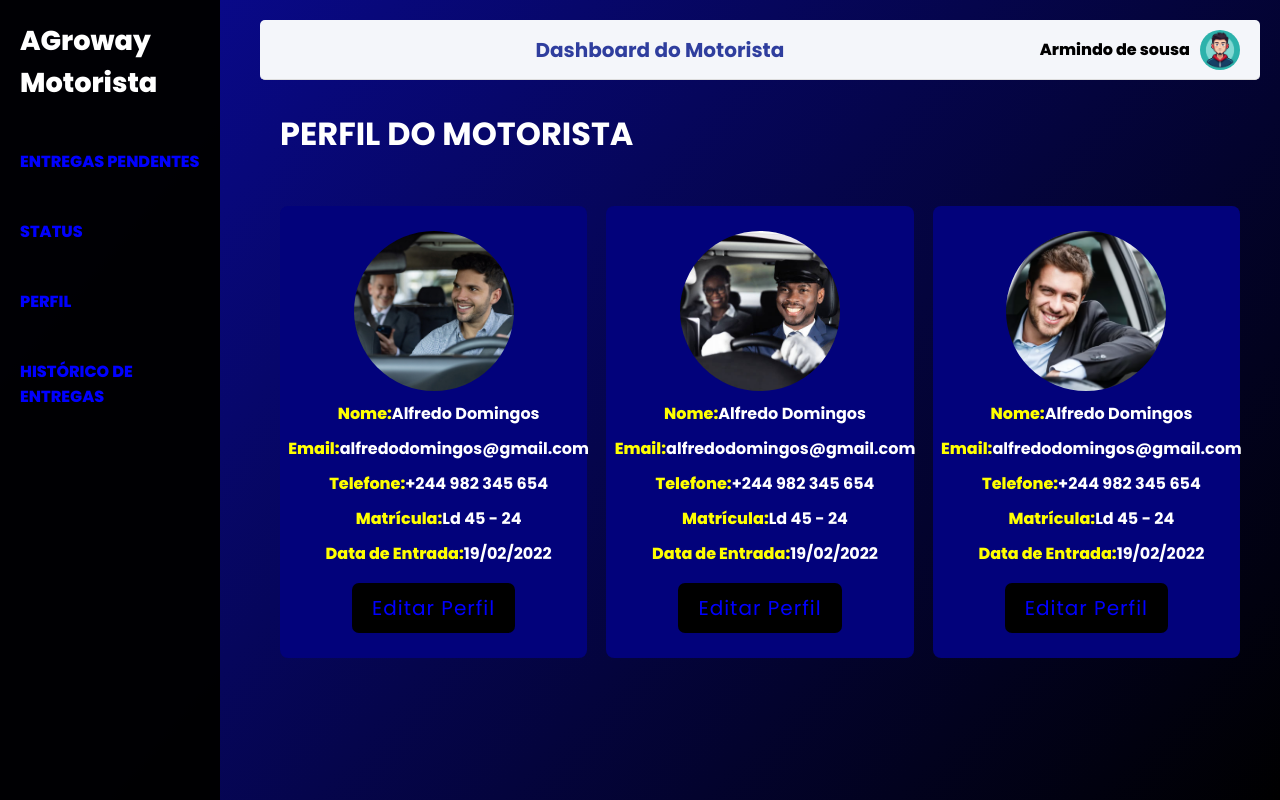
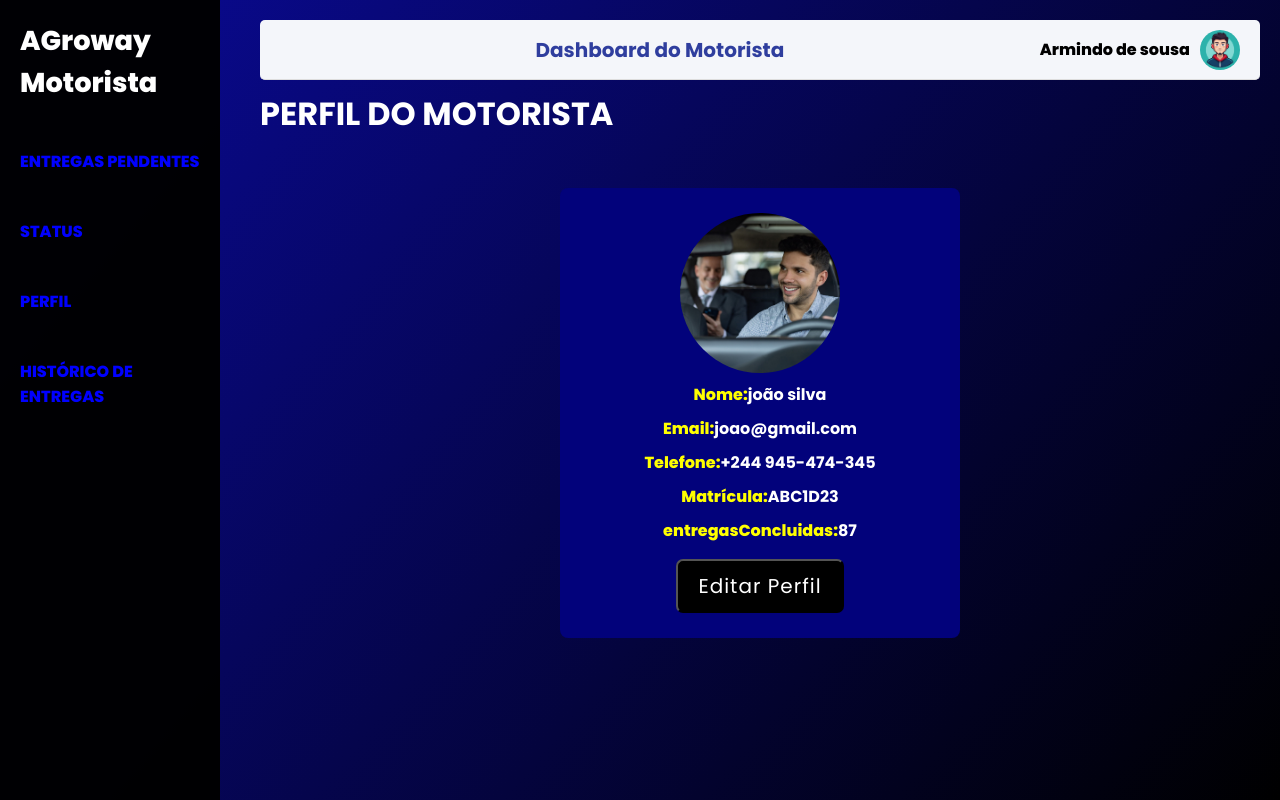
Before and after one commit to Armindo-10/dashboardMotorista, a React (Vite) app: page /perfil in a window 1280 px wide. Built offline with nearby package versions, Linux system fonts and the light colour scheme.

Commit message:
modified present

```diff
--- a/package.json
+++ b/package.json
@@ -14,6 +14,7 @@
     "react-dom": "^19.0.0",
     "react-icons": "^5.5.0",
     "react-router-dom": "^7.5.3",
+    "react-toastify": "^11.0.5",
     "recharts": "^2.15.3",
     "styled-components": "^6.1.17"
   },
--- a/src/App.css
+++ b/src/App.css
@@ -26,4 +26,7 @@ body {
   width: 100vw;
   height: 100vh;
   z-index: 0;
+  overflow-x: hidden;
+
+
 }
--- a/src/Components/ChartCard.jsx
+++ /dev/null
@@ -1,131 +0,0 @@
-import styled from "styled-components";
-import { Link } from "react-router-dom";
-import FirsDrive from "../imagens/PrimeiroMotorista.jpg";
-import SecondDrive from "../imagens/SegundoMotorista.jpg";
-import tirdDrive from "../imagens/motorista-atendimento.webp";
-
-
-const ChartCardContainer = styled.section`
-    width: 100%;
-`;
-
-const Titulo = styled.h2`
-	color: white;
-	font-size: 2rem;
-	text-transform: uppercase;
-	margin-top: 10px;
-`;
-
-const Cards = styled.div`
-    display: flex;
-	flex-wrap: wrap;
-	align-items: center;
-	justify-content: space-between;
-	margin-top: 5%;
-	gap: 1em;
-`;
-
-const Info = styled.div`
-   display: flex;
-	flex-direction: column;
-	gap: 10px;
-	align-items: center;
-	justify-content: space-between;
-	background-color:  rgb(2, 2, 123);
-	padding: 25px;
-	border-radius: 8px;
-	box-shadow: 0 2px 7px solid black;
-	width: 32%;
-	height: 100%;
-
-	&:hover{
-		border: 1px solid white;
-		transition: 0.5s ease-in-out;
-	}
-`;
-
-const BotaoLink = styled(Link)`
-	background-color: black;
-	color: rgb(0, 0, 255);
-	padding: 10px 20px;
-	border-radius: 7px;
-	margin-top: 7px;
-	text-align: center;
-	font-size: 1.25em;
-	letter-spacing: 1px;
-	text-transform: capitalize;
-
-
-
-	&:hover {
-		color: yellow;
-		transition: 0.4s ease-in-out;
-		opacity: 0.6;
-
-	}
-`;
-
-const Pragrafo = styled.p`
-    color: white;
-	font-weight: 700;
-	margin-left: 10px;
-`;
-
-const Strong = styled.strong`
-     font-weight: 800;
-	color: yellow;
-`
-
-const Foto = styled.img`
-    width: 160px;
-	height: 160px;
-	border-radius: 50%;
-	object-fit: cover;
-`
-
-
-export default function ChartCard() {
-
-
-	return (
-		<ChartCardContainer>
-			<Titulo>Perfil do Motorista</Titulo>
-
-			<Cards>
-
-
-				<Info>
-					<Foto src={FirsDrive} alt="fotoPrimeiroDrive" />
-					<Pragrafo><Strong>Nome:</Strong>Alfredo Domingos</Pragrafo>
-					<Pragrafo><Strong>Email:</Strong>alfredodomingos@gmail.com</Pragrafo>
-					<Pragrafo><Strong>Telefone:</Strong>+244 982 345 654</Pragrafo>
-					<Pragrafo><Strong>Matrícula:</Strong>Ld 45 - 24</Pragrafo>
-					<Pragrafo><Strong>Data de Entrada:</Strong>19/02/2022</Pragrafo>
-					<BotaoLink to="" >Editar perfil</BotaoLink>
-				</Info>
-
-				<Info>
-					<Foto src={SecondDrive} alt="fotoSegundoDriver" />
-					<Pragrafo><Strong>Nome:</Strong>Alfredo Domingos</Pragrafo>
-					<Pragrafo><Strong>Email:</Strong>alfredodomingos@gmail.com</Pragrafo>
-					<Pragrafo><Strong>Telefone:</Strong>+244 982 345 654</Pragrafo>
-					<Pragrafo><Strong>Matrícula:</Strong>Ld 45 - 24</Pragrafo>
-					<Pragrafo><Strong>Data de Entrada:</Strong>19/02/2022</Pragrafo>
-					<BotaoLink to="" >Editar perfil</BotaoLink>
-				</Info>
-
-				<Info>
-					<Foto src={tirdDrive} alt="fotoTerceiroDrive" />
-					<Pragrafo><Strong>Nome:</Strong>Alfredo Domingos</Pragrafo>
-					<Pragrafo><Strong>Email:</Strong>alfredodomingos@gmail.com</Pragrafo>
-					<Pragrafo><Strong>Telefone:</Strong>+244 982 345 654</Pragrafo>
-					<Pragrafo><Strong>Matrícula:</Strong>Ld 45 - 24</Pragrafo>
-					<Pragrafo><Strong>Data de Entrada:</Strong>19/02/2022</Pragrafo>
-					<BotaoLink to="" >Editar perfil</BotaoLink>
-				</Info>
-
-			</Cards>
-
-		</ChartCardContainer>
-	)
-}
--- a/src/Components/GraficosEntregas.jsx
+++ b/src/Components/GraficosEntregas.jsx
@@ -22,7 +22,7 @@ const data = [
 	{ mes: "Marc", Entregas: 10 },
 	{ mes: "Apr", Entregas: 24 },
 	{ mes: "May", Entregas: 16 },
-	{ mes: "Jun", Entregas: 30 }
+	{ mes: "Jun", Entregas: 30 },
 
 ];
 
--- a/src/Components/ResumoMotorista.jsx
+++ b/src/Components/ResumoMotorista.jsx
@@ -1,18 +1,22 @@
 import styled from "styled-components"
 import { MdPendingActions, MdDoneAll } from "react-icons/md";
 import { FaRoad } from "react-icons/fa";
+import { useState } from "react";
+import { ToastContainer, toast } from "react-toastify";
+import "react-toastify/dist/ReactToastify.css";
 
 
 
 const ResumoMotoristaContainer = styled.section`
- display: flex;
+  display: flex;
+  flex-wrap: wrap;
   gap: 20px;
   margin-bottom: 30px;
 `;
 
 const ResumoCards = styled.div`
   background-color: #f4f4f4;
-  padding: 20px;
+  padding: 6px;
   flex: 1;
   border-radius: 8px;
   box-shadow: 0px 2px 5px rgba(0,0,0,0.1);
@@ -26,34 +30,103 @@ const Titulo = styled.h3`
 
 const Paragrafo = styled.p`
   font-size: 24px;
-  color: #2C3E50;
+  font-weight: bold;
+  color: black;
   margin: 0;
  `;
 
+const Botao = styled.button`
+  margin:0 10px;
+  background-color: #4CAF50;
+  color: white;
+  padding: 8px 12px;
+  border: none;
+  border-radius: 5px;
+  margin-top: 8px;
+  cursor: pointer;
+
+  &:hover {
+    background-color: #388e3c;
+  }
+`;
+
+
 export default function ResumoMotorista() {
+
+
+	const [pendentes, setPendentes] = useState(5);
+	const [concluidas, setConcluidas] = useState(12);
+	const [canceladas, setCanceladas] = useState(2);
+
+	function ConfirmarEntregas() {
+		if (pendentes > 0) {
+			setPendentes(pendentes - 1);
+			setConcluidas(concluidas + 1);
+			toast.success("✅ Entrega confirmada com sucesso!");
+		} else {
+			toast.warn("⚠️ Nenhuma entrega pendente para confirmar.");
+		}
+	}
+
+	function CancelarEntregas() {
+		if (pendentes > 0) {
+			setPendentes(pendentes - 1);
+			setCanceladas(canceladas + 1);
+			toast.error("❌ Entrega cancelada!");
+		} else {
+			toast.warn("⚠️ Nenhuma entrega pendente para cancelar.");
+		}
+	}
+
 
 	return (
 
 		<ResumoMotoristaContainer>
 			<ResumoCards>
+
 				<Titulo>Entregas Pendentes</Titulo>
 				<MdPendingActions size={45} color="black" className=" icones" />
-				<p>5</p>
+				<Paragrafo>{pendentes}</Paragrafo>
+				<Botao onClick={ConfirmarEntregas}>confirmar</Botao>
+				<Botao onClick={CancelarEntregas}>cancelar</Botao>
 
 			</ResumoCards>
 
 			<ResumoCards>
 				<Titulo>Entregas Concluidas</Titulo>
 				<MdDoneAll size={45} color="orange" className=" icones" />
-				<p>24</p>
+				<Paragrafo>{concluidas}</Paragrafo>
+			</ResumoCards>
+
+			<ResumoCards>
+				<Titulo>Entregas Canceladas</Titulo>
+				<MdDoneAll size={45} color="red" />
+				<Paragrafo>{canceladas}</Paragrafo>
 			</ResumoCards>
 
 			<ResumoCards>
 				<Titulo>Km percorridos(Mês)</Titulo>
 				<FaRoad size={45} color="blue" className=" icones" />
-				<p>1.250km</p>
+				<Paragrafo>1.20km</Paragrafo>
 			</ResumoCards>
 
+
+			<ToastContainer
+
+				position="bottom-left"
+				autoClose={3000}
+				hideProgressBar={false}
+				newestOnTop
+				closeOnClick
+				pauseOnHover
+				draggable
+				theme="coloured"
+			/>
+
 		</ResumoMotoristaContainer>
+
+
+
+
 	)
 }
--- a/src/Components/StateCard.jsx
+++ b/src/Components/StateCard.jsx
@@ -3,6 +3,8 @@ import styled from "styled-components";
 
 const StateCardContainer = styled.section`
      display: flex;
+     flex: 1;
+	 flex-wrap: wrap;
 	 flex-direction: column;
 	 align-items: center;
 	 justify-content: space-between;
@@ -22,6 +24,9 @@ const StatValue = styled.div`
 `;
 
 const StateInfo = styled.div`
+    display: flex;
+	flex-direction: column;
+	text-align: center;
   	margin: 0;
 	font-size: 14px;
 	color: #666;
--- a/src/pages/Perfil.jsx
+++ b/src/pages/Perfil.jsx
@@ -1,17 +1,154 @@
 import styled from "styled-components";
-import ChartCard from "../Components/ChartCard";
+import FirsDrive from "../imagens/PrimeiroMotorista.jpg";
+import EditarPerfilModal from "../Components/EditarPerfilModal";
+import { useState } from "react";
 
-const PerfilContainer = styled.div`
-padding: 20px;
+
+const ChartCardContainer = styled.section`
+    width: 100%;
+
+`;
+
+const Titulo = styled.h2`
+	color: white;
+	font-size: 2rem;
+	text-transform: uppercase;
+	margin-top: 10px;
+`;
+
+const Cards = styled.div`
+    display: flex;
+	flex-wrap: wrap;
+	align-items: center;
+	justify-content: space-between;
+
+
+`;
+
+const Info = styled.div`
+    display: flex;
+    flex-direction: column;
+	gap: 9px;
+	align-items: center;
+	justify-content: space-between;
+	background-color:  rgb(2, 2, 123);
+	padding: 25px;
+	border-radius: 8px;
+	box-shadow: 0 2px 7px solid black;
+	width: 400px;
+	height: 100%;
+
+	&:hover{
+		border: 1px solid white;
+		transition: 0.5s ease-in-out;
+	}
+`;
+
+const Botao = styled.button`
+	background-color: black;
+	color: white;
+	padding: 10px 20px;
+	border-radius: 7px;
+	margin-top: 7px;
+	text-align: center;
+	font-size: 1.25em;
+	letter-spacing: 1px;
+	text-transform: capitalize;
+     cursor: pointer;
+
+
+	&:hover {
+		color: yellow;
+		transition: 0.4s ease-in-out;
+		opacity: 0.6;
+
+	}
+`;
+
+const Botoes = styled.div`
+  display: inline-flex;
+
 `
 
+const Pragrafo = styled.p`
+    color: white;
+	font-weight: 700;
+
+`;
+
+const Strong = styled.strong`
+     font-weight: 800;
+	 color: yellow;
+`
+
+const Foto = styled.img`
+    width: 160px;
+	height: 160px;
+	border-radius: 50%;
+	object-fit: cover;
+`
+
+const Inside = styled.div`
+    display: flex;
+	align-items: center;
+    justify-content: space-around;
+    margin-top: 5%;
+`
+
+
 export default function Perfil() {
+	const [dados, setDados] = useState({
+		nome: "joão silva",
+		email: "joao@gmail.com",
+		telefone: "+244 945-474-345",
+		veiculo: "ABC1D23",
+		entregasConcluidas: "87"
+	});
+
+
+	const [modalAberto, setModalAberto] = useState(false);
+
+	function salvarEdicao(dadosAtualizados) {
+		setDados(dadosAtualizados)
+	}
 
 
 	return (
+		<ChartCardContainer>
+			<Titulo>Perfil do Motorista</Titulo>
 
-		<PerfilContainer>
-			<ChartCard />
-		</PerfilContainer>
+			<Inside>
+
+				<Cards>
+
+
+					<Info>
+						<Foto src={FirsDrive} alt="fotoPrimeiroDrive" />
+						<Pragrafo><Strong>Nome:</Strong>{dados.nome}</Pragrafo>
+						<Pragrafo><Strong>Email:</Strong>{dados.email}</Pragrafo>
+						<Pragrafo><Strong>Telefone:</Strong>{dados.telefone}</Pragrafo>
+						<Pragrafo><Strong>Matrícula:</Strong>{dados.veiculo}</Pragrafo>
+						<Pragrafo><Strong>entregasConcluidas:</Strong>{dados.entregasConcluidas}</Pragrafo>
+
+						<Botoes>
+							<Botao onClick={() => setModalAberto(true)}>editar Perfil</Botao>
+						</Botoes>
+
+					</Info>
+
+				</Cards>
+
+				{
+					modalAberto && (
+						<EditarPerfilModal
+							dados={dados}
+							onclose={() => setModalAberto(false)}
+							onsave={salvarEdicao}
+						/>
+					)
+				}
+			</Inside>
+
+		</ChartCardContainer>
 	)
 }
```
Also changed, not shown: 1 other file (tests, documents, lock files or other folders). Lines whose indentation alone changed are shown as unchanged.
